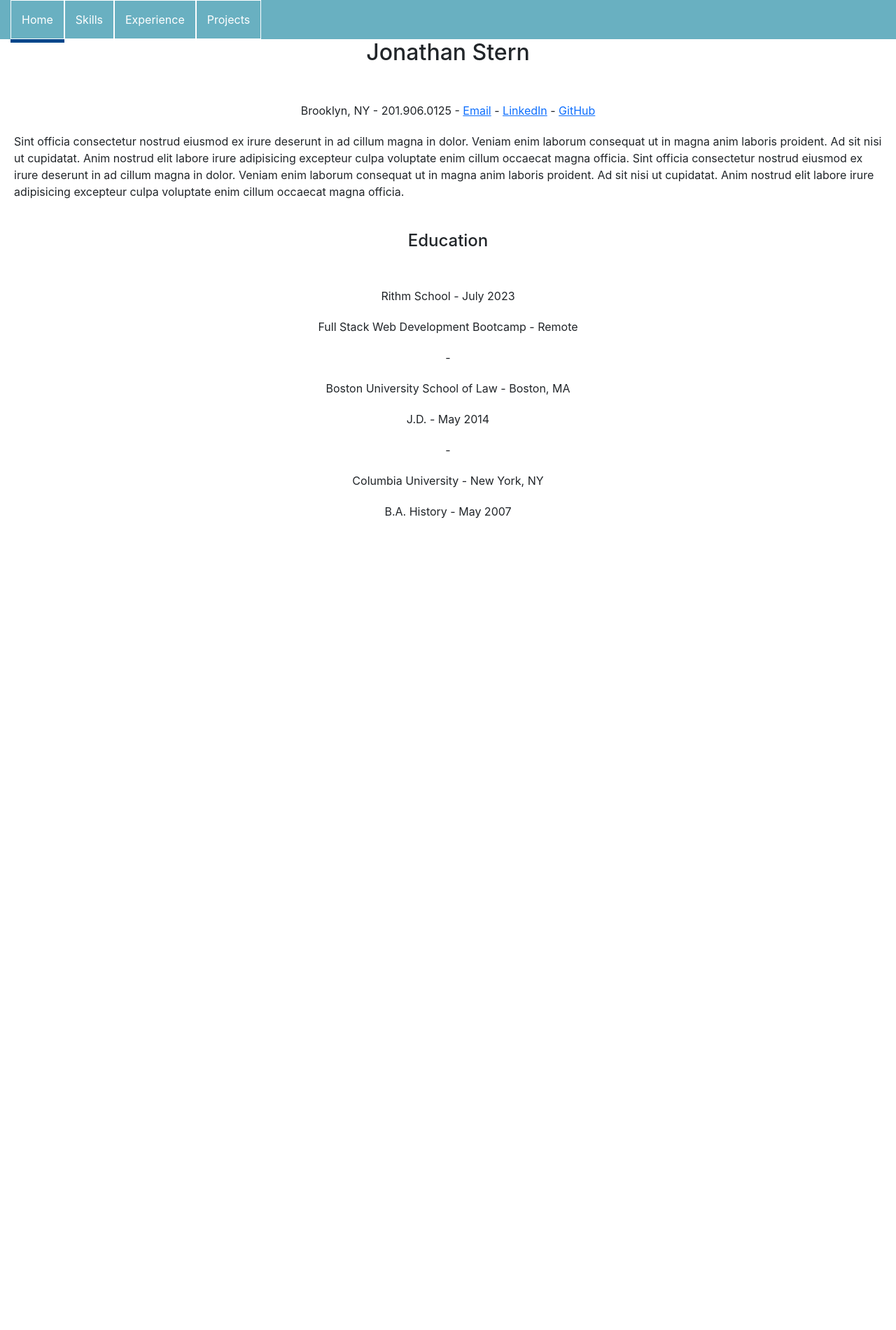
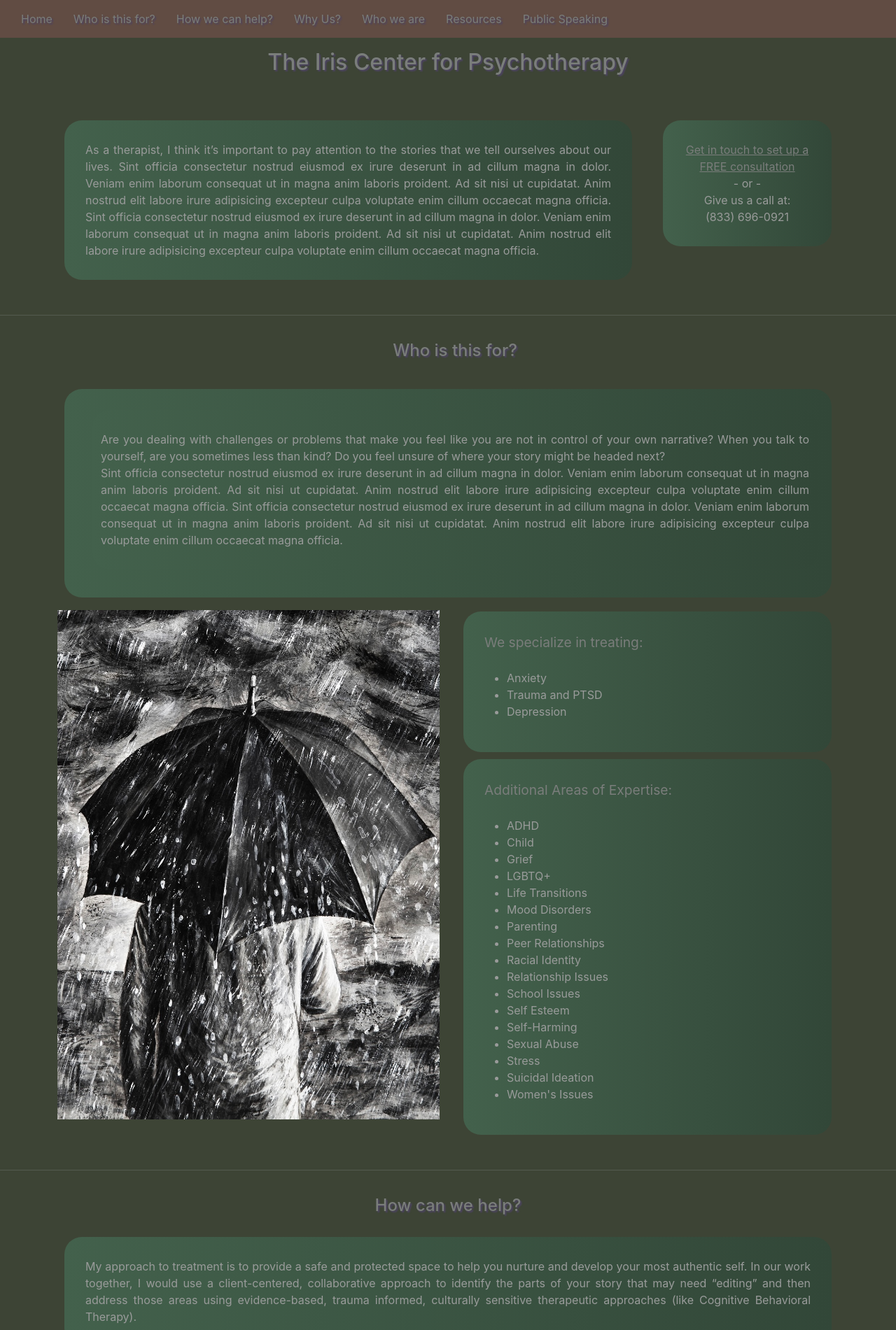
Before and after one commit to jstern718/psychotherapy-practice-website, a React (Create React App) app: page / in a window 1280 px wide. Shown: the top 1901 px of the page at 70% size. Before the commit the page ends 800 px from the top, so only its background shows below. Built offline with nearby package versions, Linux system fonts and the light colour scheme; the HTML template or start-up script is replaced by a standard one.

Commit message:
add navbar, image

```diff
--- a/package.json
+++ b/package.json
@@ -10,6 +10,7 @@
     "react": "^18.2.0",
     "react-dom": "^18.2.0",
     "react-router-dom": "^6.14.0",
+    "react-router-hash-link": "^2.4.3",
     "react-scripts": "5.0.1",
     "web-vitals": "^2.1.4"
   },
--- a/src/App.css
+++ b/src/App.css
@@ -1,5 +1,8 @@
 .App {
   text-align: center;
+    /* background-color: #43614c; */
+    /* background-color: #324738; */
+    background-color: rgb(61, 68, 53);
 }
 
 .App-logo {
@@ -42,6 +45,51 @@
     box-shadow: none;
 }
 
+.par1{
+    text-align: justify;
+    margin: 10px;
+    padding: 30px;
+    background: linear-gradient(to right, rgb(67, 97, 76), #324738);
+    color: #999b9a;
+    border-radius: 25px;
+}
+
 p{
-    margin: 20px;
+    text-align: justify;
+    margin: 10px;
+    padding: 30px;
+    background: linear-gradient(to right, rgb(67, 97, 76), #324738);
+    color: #999b9a;
+    border-radius: 25px;
 }
+
+.par2left{
+    color: #999b9a;
+    border-radius: 25px;
+}
+
+.par2right{
+    color: #999b9a;
+    border-radius: 25px;
+}
+
+
+
+h2, h4{
+    padding: 20px;
+    margin: 10px;
+    color: #7a7d7b;
+    text-shadow: 2px 2px 2px #4c4361;
+    /* text-shadow: 2px 2px 2px #614c43; */
+}
+
+h2{
+    margin-top: 50px;
+    margin-bottom: 10px;
+    margin-left: 10px;
+    margin-right: 10px;
+}
+
+hr {
+    color: #999b9a;
+}
--- a/src/Home.js
+++ b/src/Home.js
@@ -5,11 +5,16 @@ function Home() {
 
     return (
         <div className="Home">
-        <h2>Jonathan Stern</h2>
+            <div>
+                <h2>The Iris Center for Psychotherapy</h2>
                 <br></br>
-        <p>Brooklyn, NY - 201.906.0125 - <a href="jstern718@gmail.com">Email</a> - <a href="">LinkedIn</a> - <a href="https://github.com/jstern718">GitHub</a></p>
-        <div className="text-start">
-            <p>Sint officia consectetur nostrud eiusmod ex irure deserunt in ad cillum
+            </div>
+
+            <div class="container">
+                <div class="row">
+                    <div class="col-9 par2left">
+                        <p>As a therapist, I think it’s important to pay attention to the stories that
+                            we tell ourselves about our lives. Sint officia consectetur nostrud eiusmod ex irure deserunt in ad cillum
                             magna in dolor. Veniam enim laborum consequat ut in magna anim laboris
                             proident. Ad sit nisi ut cupidatat. Anim nostrud elit labore irure adipisicing
                             excepteur culpa voluptate enim cillum occaecat magna officia. Sint officia
@@ -18,16 +23,121 @@ function Home() {
                             nisi ut cupidatat. Anim nostrud elit labore irure adipisicing excepteur
                             culpa voluptate enim cillum occaecat magna officia.</p>
                     </div>
-        <br></br>
-        <h4>Education</h4>
-        <br></br>
-        <p>Rithm School - July 2023</p>
-        <p>Full Stack Web Development Bootcamp - Remote</p> -
-        <p>Boston University School of Law - Boston, MA</p>
-        <p>J.D. - May 2014</p> -
-        <p>Columbia University - New York, NY</p>
-        <p>B.A. History - May 2007</p>
+                    <div class="col-3 par2right">
+                        <p class="text-center">
+                            <a href="wwww.google.com" style={{color:"#7a7d7b"}}>
+                                Get in touch to set up a FREE consultation
+                            </a>
+                            <br/>
+                            - or -
+                            <br/>
+                            Give us a call at:
+                            <br/>
+                            (833) 696-0921
+                        </p>
+                    </div>
+                </div>
+            </div>
 
+            <br/>
+            <hr/>
+
+            <div class="container" id="WhoIsThisFor">
+                <div class="row">
+                    <h4>Who is this for?</h4>
+                </div>
+                <div class="row par1">
+                    <p> Are you dealing with challenges or problems that make you
+                        feel like you are not in control of your own narrative?
+                        When you talk to yourself, are you sometimes less than
+                        kind?
+                        Do you feel unsure of where your story might be
+                        headed next?
+                        <br/>
+                        Sint officia consectetur nostrud eiusmod ex irure
+                        deserunt in ad cillum magna in dolor. Veniam enim
+                        laborum consequat ut in magna anim laboris proident.
+                        Ad sit nisi ut cupidatat. Anim nostrud elit labore
+                        irure adipisicing excepteur culpa voluptate enim cillum
+                        occaecat magna officia. Sint officia consectetur nostrud
+                        eiusmod ex irure deserunt in ad cillum magna in dolor.
+                        Veniam enim laborum consequat ut in magna anim laboris
+                        proident. Ad sit nisi ut cupidatat. Anim nostrud elit
+                        labore irure adipisicing excepteur culpa voluptate enim
+                        cillum occaecat magna officia.
+                    </p>
+                </div>
+
+                <div class="row">
+                    <div class="col-6 mt-2 par2left">
+                        <img src={"/images/rain.jpeg"} class="img-fluid"/>
+                    </div>
+                    <div class="col-6 par2right">
+                        <p>
+                        <span style={{color:"#7a7d7b", fontSize:"larger"}}>
+                        We specialize in treating:</span><br/>
+                            <ul>
+                                <br/>
+                                <li>Anxiety</li>
+                                <li>Trauma and PTSD</li>
+                                <li>Depression</li>
+                            </ul>
+                        </p>
+                        <p>
+                            <span style={{color:"#7a7d7b", fontSize:"larger"}}>
+                                Additional Areas of Expertise:</span><br/>
+                            <ul>
+                                <br/>
+                                <li>ADHD</li>
+                                <li>Child</li>
+                                <li>Grief</li>
+                                <li>LGBTQ+</li>
+                                <li>Life Transitions</li>
+                                <li>Mood Disorders</li>
+                                <li>Parenting</li>
+                                <li>Peer Relationships</li>
+                                <li>Racial Identity</li>
+                                <li>Relationship Issues</li>
+                                <li>School Issues</li>
+                                <li>Self Esteem</li>
+                                <li>Self-Harming</li>
+                                <li>Sexual Abuse</li>
+                                <li>Stress</li>
+                                <li>Suicidal Ideation</li>
+                                <li>Women's Issues</li>
+                            </ul>
+                        </p>
+                    </div>
+                </div>
+            </div>
+
+            <br/>
+            <hr/>
+
+            <div class="container" id="HowCanWeHelp">
+                <h4>How can we help?</h4>
+                <p>My approach to treatment is to provide a safe and protected
+                    space to help you nurture and develop your most authentic
+                    self. In our work together, I would use a client-centered,
+                    collaborative approach to identify the parts of your story
+                    that may need “editing” and then address those areas using
+                    evidence-based, trauma informed, culturally sensitive
+                    therapeutic approaches (like Cognitive Behavioral Therapy).</p>
+            </div>
+
+            <br/>
+            <hr/>
+
+            <div class="container" id="WhyUs">
+                <h4>Why us?</h4>
+                <p>I have over ten years of experience working with adolescents
+                    and adults on a variety of concerns, such as trauma,
+                    depression, anxiety, & harm reduction. In my work with
+                    clients, I invite conversations about systemic inequality
+                    (i.e., racism, sexism, homophobia, transphobia) and I
+                    encourage clients to explore their concerns in these larger
+                    systemic contexts.</p>
+            </div>
         </div>
     );
   }
--- a/src/NavBar.js
+++ b/src/NavBar.js
@@ -1,14 +1,18 @@
 import React from "react"
-import { NavLink } from "react-router-dom";
+import { NavLink} from "react-router-dom";
+import { NavHashLink } from 'react-router-hash-link';
 import "./navbar.css";
 
 function NavBar() {
     return (
         <nav className="NavBar navbar-expand-lg navbar navbar-custom container-fluid justify-content-start">
             <NavLink to="/" className={({ isActive }) => isActive ? "active navbar-text" : "navbar-text"}> Home </NavLink>
-            <NavLink to="/Skills" className="navbar-text"> Skills </NavLink>
-            <NavLink to="/Experience" className="navbar-text"> Experience </NavLink>
-            <NavLink to="/Projects" className="navbar-text"> Projects </NavLink>
+            <NavHashLink to="/#WhoIsThisFor" className="navbar-text"> Who is this for? </NavHashLink>
+            <NavHashLink to="/#HowCanWeHelp" className="navbar-text"> How we can help? </NavHashLink>
+            <NavHashLink to="/#WhyUs" className="navbar-text"> Why Us? </NavHashLink>
+            <NavLink to="/Projects" className="navbar-text"> Who we are </NavLink>
+            <NavLink to="/Projects" className="navbar-text"> Resources </NavLink>
+            <NavLink to="/Projects" className="navbar-text"> Public Speaking </NavLink>
         </nav>);
   }
 
--- /dev/null
+++ b/src/home.css
@@ -0,0 +1,5 @@
+
+
+.Home{
+    margin-top: 60px;
+}
--- a/src/navbar.css
+++ b/src/navbar.css
@@ -1,9 +1,14 @@
-  /* .navbar{
-    background-color:blue;
-  } */
+
+  .navbar{
+    position: fixed;
+    top: 0;
+    width: 100%;
+  }
 
   .navbar-custom{
-    background-color: #69b0c1;
+
+    background-color: #614c43;
+    text-shadow: 2px 2px 2px #4c4361;
     display: flex;
     padding-top: 0px;
     padding-bottom: 0px;
@@ -13,9 +18,10 @@
   }
 
   .navbar-text{
-    color:white;
+
+    color: #7a7d7b;
     text-decoration: none;
-    border: white solid 1px;
+    /* border: white solid 1px; */
     padding: 15px;
     margin-top: 0px;
     margin-bottom: 0px;
@@ -25,22 +31,26 @@
   }
 
   .navbar-brand {
+
     color: pink;
   }
 
   .navbar-text:hover{
+
     /* box-shadow: 2px -5px 5px pink; */
     /* box-shadow: -2px 5px 5px lightblue; */
-    box-shadow: rgba(50, 50, 93, 0.25) 0px 7px 15px -3px inset, rgba(0, 0, 0, 0.3) 0px 4px 9px -4px inset;
-    text-shadow: 1px 1px 2px #00748B;
+    box-shadow: rgba(50, 50, 93, 0.25) 0px 4px 4px 4px inset, rgba(0, 0, 0, 0.3) 0px 4px 4px 4px inset;
+    text-shadow: 1px 1px 2px #6b628e;
   }
 
   .active{
+
     /* border-bottom: solid 2px #00468B; */
-    box-shadow: 0px 5px #00468B;
+    /* box-shadow: 0px 3px #7a7d7b; */
   }
 
   .active:hover{
-    box-shadow: 0px 5px #00468B, rgba(50, 50, 93, 0.25) 0px 7px 15px -3px inset, rgba(0, 0, 0, 0.3) 0px 4px 9px -4px inset;
-    text-shadow: 1px 1px 2px #00748B;
+
+    box-shadow: 0px 3px #7a7d7b, rgba(50, 50, 93, 0.25) 0px 4px 4px 4px inset, rgba(0, 0, 0, 0.3) 0px 4px 4px 4px inset;
+    text-shadow: 1px 1px 2px #6b628e;
   }
```
Also changed, not shown: src/activeHelper.js (added, +7 -0 lines), public/images/rain.jpeg (added), 1 other file (tests, documents, lock files or other folders). Lines whose indentation alone changed are shown as unchanged.
